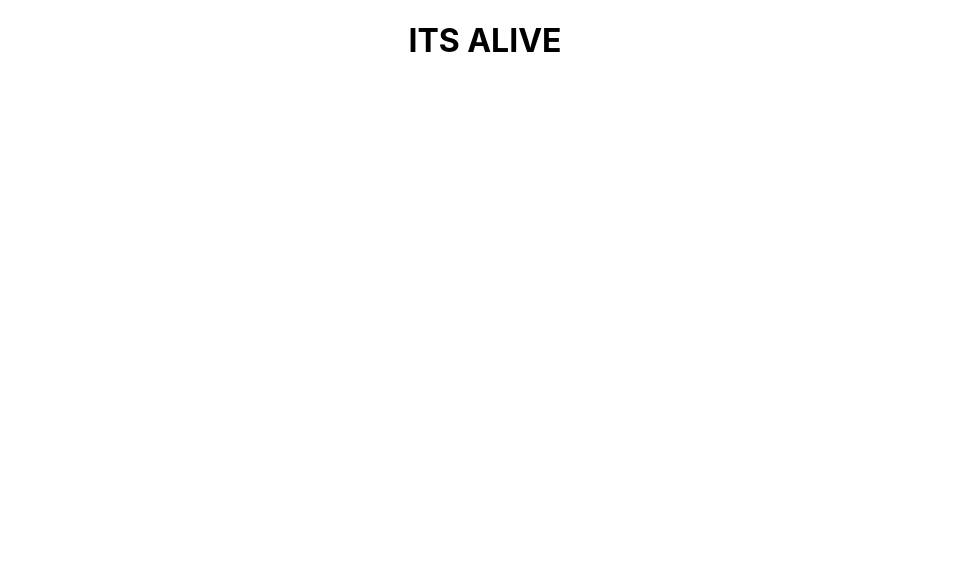
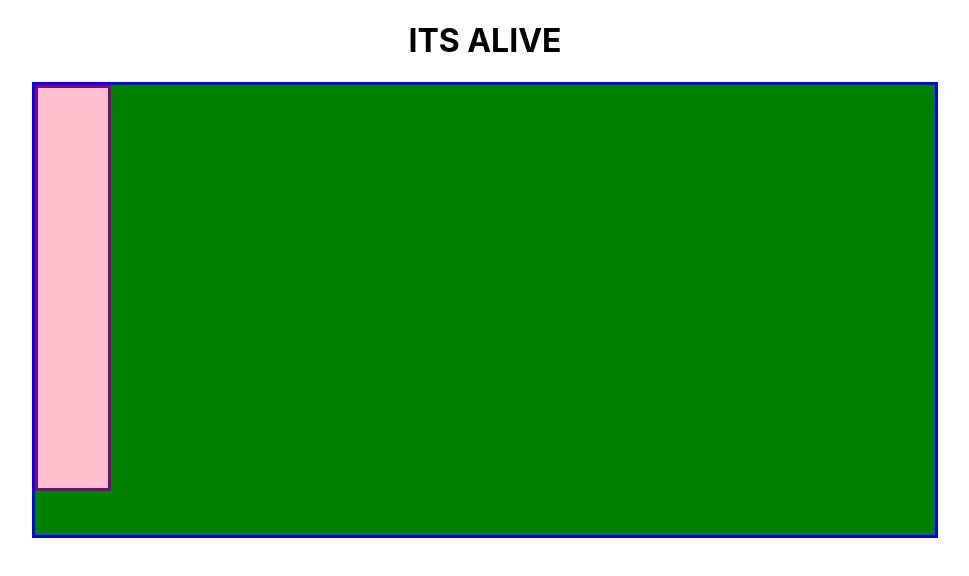
Before and after one commit to Ryanb121/legendary-bassoon, a React (Create React App) app: page / in a window 1280 px wide. Shown: the top 576 px of the page, without its empty margins (155-1124 px from the left). Built offline with nearby package versions, Linux system fonts and the light colour scheme; the HTML template or start-up script is replaced by a standard one.

Commit message:
added single key with handlcick funtion that logs a message to console when clicked

```diff
--- a/src/components/App/App.js
+++ b/src/components/App/App.js
@@ -1,10 +1,12 @@
 
+import Keyboard from '../Keyboard/Keyboard';
 import './App.css';
 
 function App() {
   return (
     <div className="App">
      <h1>ITS ALIVE</h1>
+     <Keyboard/>
     </div>
   );
 }
--- /dev/null
+++ b/src/components/Key/Key.css
@@ -0,0 +1,11 @@
+.key{
+    background-color: pink;
+    display: block;
+    margin: 0;
+    border: 3px solid purple;
+    height: 400px;
+    width: 70px;
+    justify-content: left;
+    cursor: pointer;
+
+}
--- /dev/null
+++ b/src/components/Key/Key.js
@@ -0,0 +1,10 @@
+import "./Key.css";
+
+const Key = () => {
+  const handleClick = (e) => {
+    console.log("clicked");
+  };
+  return <div className="key" onClick={handleClick}></div>;
+};
+
+export default Key;
--- /dev/null
+++ b/src/components/Keyboard/Keyboard.css
@@ -0,0 +1,10 @@
+.keyboard{
+    background-color: green;
+    display: block;
+    margin: auto;
+    border: 3px solid blue;
+    height: 450px;
+    width: 900px;
+    justify-content: left;
+
+}
--- /dev/null
+++ b/src/components/Keyboard/Keyboard.js
@@ -0,0 +1,10 @@
+import "./Keyboard.css";
+import Key from "../Key/Key";
+
+const Keyboard = () => {
+    return ( <div className="keyboard">
+        <Key/>
+    </div> );
+}
+
+export default Keyboard;
```
